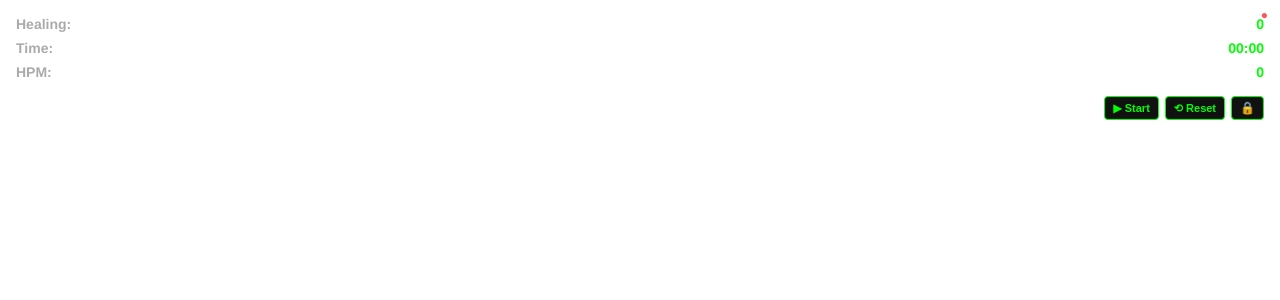
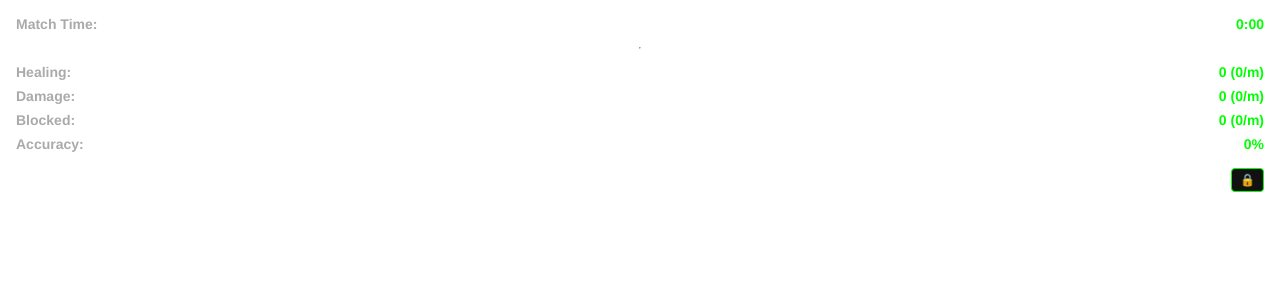
Before and after one commit to engin0223/stats-tracker-marvel-rivals, a React (Vite) app: page / in a window 1280 px wide. Shown: the top 300 px of the page. Built offline with nearby package versions, Linux system fonts and the light colour scheme; no server answers.

Commit message:
refactor: migrate from Python OCR to native Overwolf GEP API and add per-minute stats

```diff
--- a/src/HealingOverlay.jsx
+++ b/src/HealingOverlay.jsx
@@ -1,117 +1,88 @@
-import React, { useState, useEffect, useRef } from 'react';
+import React, { useState, useEffect } from 'react';
 import './HealingOverlay.css';
 
-const BACKEND_URL = 'http://localhost:5000/api';
+export default function StatsOverlay() {
+  const [stats, setStats] = useState({
+    total_heal: 0,
+    damage_dealt: 0,
+    damage_block: 0,
+    accuracy: 0
+  });
 
-export default function HealingOverlay() {
-  const [healing, setHealing] = useState(0);
-  const [elapsedTime, setElapsedTime] = useState(0);
-  const [isTimerRunning, setIsTimerRunning] = useState(false);
+  const [matchTime, setMatchTime] = useState(0); // in seconds
+  const [isMatchActive, setIsMatchActive] = useState(false);
   const [isEditMode, setIsEditMode] = useState(false);
-  const [backendConnected, setBackendConnected] = useState(false);
 
-  const timerRef = useRef(null);
-  const fetchRef = useRef(null);
+  // Handle the Match Timer
+  useEffect(() => {
+    let interval = null;
+    if (isMatchActive) {
+      interval = setInterval(() => {
+        setMatchTime(prev => prev + 1);
+      }, 1000);
+    } else if (!isMatchActive && matchTime !== 0) {
+      clearInterval(interval);
+    }
+    return () => clearInterval(interval);
+  }, [isMatchActive, matchTime]);
 
-  // Fetch healing data from backend
-  // Inside your HealingOverlay.jsx / .tsx file:
-  const fetchHealingData = async () => {
-    try {
-      const response = await fetch(`${BACKEND_URL}/healing`);
-      if (response.ok) {
-        const data = await response.json();
-        setHealing(data.healing);
-        setElapsedTime(data.elapsed_time);
-        setIsTimerRunning(data.timer_running);
-        setIsEditMode(data.edit_mode); // <-- Syncs React UI lock icon when hotkey is hit!
-        setBackendConnected(true);
-      }
-    } catch (err) {
-      console.warn("Backend not available - is the Python service running?", err);
-      setBackendConnected(false);
-    }
-  };
+  // Handle Overwolf Messages
+  useEffect(() => {
+    if (typeof overwolf !== 'undefined') {
 
-  // Toggle timer via backend
-  const handleToggleTimer = async () => {
-    try {
-      const response = await fetch(`${BACKEND_URL}/timer/toggle`, { method: 'POST' });
-      if (response.ok) {
-        const data = await response.json();
-        setIsTimerRunning(data.status === 'running');
-        await fetchHealingData();
-      }
-    } catch (err) {
-      console.error("Error toggling timer:", err);
-    }
-  };
+      const handleMessage = (message) => {
 
-  // Reset stats via backend
-  const handleResetStats = async () => {
-    try {
-      const response = await fetch(`${BACKEND_URL}/stats/reset`, { method: 'POST' });
-      if (response.ok) {
-        await fetchHealingData();
-      }
-    } catch (err) {
-      console.error("Error resetting stats:", err);
-    }
-  };
+        // Handle Stat Updates
+        if (message.id === 'stats_update') {
+           const payload = message.content;
+           setStats(prev => ({
+             total_heal: payload.total_heal !== undefined ? payload.total_heal : prev.total_heal,
+             damage_dealt: payload.damage_dealt !== undefined ? payload.damage_dealt : prev.damage_dealt,
+             damage_block: payload.damage_block !== undefined ? payload.damage_block : prev.damage_block,
+             accuracy: payload.accuracy !== undefined ? payload.accuracy : prev.accuracy
+           }));
+        }
 
-  useEffect(() => {
-    // Initial data fetch
-    fetchHealingData();
+        // Handle Persistent Match State Info
+        if (message.id === 'match_state_update') {
+            const state = message.content;
+            if (state === 'in_progress' || state === 'active') {
+                setIsMatchActive(true);
+            } else if (state === 'ended' || state === 'inactive') {
+                setIsMatchActive(false);
+            }
+        }
 
-    // Setup Overwolf hotkeys if available
-    if (typeof overwolf !== 'undefined') {
+        // Handle Triggered Match Events
+        if (message.id === 'match_event') {
+            if (message.content === 'match_start') {
+                setStats({ total_heal: 0, damage_dealt: 0, damage_block: 0, accuracy: 0 });
+                setMatchTime(0);
+                setIsMatchActive(true);
+            } else if (message.content === 'match_end') {
+                setIsMatchActive(false);
+            }
+        }
+      };
+
+      overwolf.windows.onMessageReceived.addListener(handleMessage);
+
+      // Handle Overlay Move Toggle
       const handleHotkey = (hotkeyEvent) => {
-        if (hotkeyEvent.name === 'toggle_timer') {
-          handleToggleTimer();
-        } else if (hotkeyEvent.name === 'reset_stats') {
-          handleResetStats();
-        } else if (hotkeyEvent.name === 'toggle_edit') {
+        if (hotkeyEvent.name === 'toggle_edit') {
           setIsEditMode(prev => !prev);
         }
       };
 
       overwolf.settings.hotkeys.onPressed.addListener(handleHotkey);
+
       return () => {
+        overwolf.windows.onMessageReceived.removeListener(handleMessage);
         overwolf.settings.hotkeys.onPressed.removeListener(handleHotkey);
       };
     }
   }, []);
 
-  // Continuous polling for backend data
-  useEffect(() => {
-    fetchRef.current = setInterval(() => {
-      fetchHealingData();
-    }, 500); // Poll every 500ms for smooth updates
-
-    return () => clearInterval(fetchRef.current);
-  }, []);
-
-  // Clock progression loop (UI only, actual time comes from backend)
-  useEffect(() => {
-    if (isTimerRunning) {
-      timerRef.current = setInterval(() => {
-        setElapsedTime(prev => prev + 1);
-      }, 1000);
-    } else {
-      clearInterval(timerRef.current);
-    }
-    return () => clearInterval(timerRef.current);
-  }, [isTimerRunning]);
-
-  const minutes = elapsedTime / 60;
-  const hpm = minutes > 0 ? Math.round(healing / minutes) : 0;
-
-  const formatTime = (totalSeconds) => {
-    const mins = Math.floor(totalSeconds / 60);
-    const secs = totalSeconds % 60;
-    return `${mins.toString().padStart(2, '0')}:${secs.toString().padStart(2, '0')}`;
-  };
-
-  // Replaces Tkinter manual drag offset mathematics completely
   const handleWindowDrag = () => {
     if (typeof overwolf === 'undefined') return;
     overwolf.windows.getCurrentWindow((result) => {
@@ -121,56 +92,62 @@ export default function HealingOverlay() {
     });
   };
 
+  // Helper functions for display
+  const formatTime = (totalSeconds) => {
+    const m = Math.floor(totalSeconds / 60);
+    const s = totalSeconds % 60;
+    return `${m}:${s < 10 ? '0' : ''}${s}`;
+  };
+
+  const getPerMin = (value) => {
+    if (matchTime === 0 || value === 0) return 0;
+    const minutes = matchTime / 60;
+    return Math.round(value / minutes);
+  };
+
   return (
     <div
       className={`tracker-container ${isEditMode ? 'unlocked' : ''}`}
       onMouseDown={handleWindowDrag}
     >
-      <div className="backend-status">
-        {backendConnected ? (
-          <span className="status-indicator" title="Backend connected">●</span>
-        ) : (
-          <span className="status-indicator error" title="Backend not running">●</span>
-        )}
+      <div className="stat-row timer-row">
+        <span className="label">Match Time:</span>
+        <span className="value">{formatTime(matchTime)}</span>
+      </div>
+      <hr className="divider" />
+
+      <div className="stat-row">
+        <span className="label">Healing:</span>
+        <span className="value">
+          {stats.total_heal} <span className="per-min">({getPerMin(stats.total_heal)}/m)</span>
+        </span>
       </div>
 
       <div className="stat-row">
-        <span className="label">Healing:</span>
-        <span className="value">{healing.toLocaleString()}</span>
+        <span className="label">Damage:</span>
+        <span className="value">
+          {stats.damage_dealt} <span className="per-min">({getPerMin(stats.damage_dealt)}/m)</span>
+        </span>
       </div>
+
       <div className="stat-row">
-        <span className="label">Time:</span>
-        <span className="value">{formatTime(elapsedTime)}</span>
+        <span className="label">Blocked:</span>
+        <span className="value">
+          {stats.damage_block} <span className="per-min">({getPerMin(stats.damage_block)}/m)</span>
+        </span>
       </div>
+
       <div className="stat-row">
-        <span className="label">HPM:</span>
-        <span className="value">{hpm.toLocaleString()}</span>
+        <span className="label">Accuracy:</span>
+        <span className="value">{stats.accuracy}%</span>
       </div>
 
       <div className="button-group">
         <button
-          className="control-button"
-          onMouseDown={(e) => e.stopPropagation()}
-          onClick={handleToggleTimer}
-          title="Alt+Plus or click to toggle timer"
-        >
-          {isTimerRunning ? "⏸ Pause" : "▶ Start"}
-        </button>
-
-        <button
-          className="control-button"
-          onMouseDown={(e) => e.stopPropagation()}
-          onClick={handleResetStats}
-          title="Alt+Minus or click to reset"
-        >
-          ⟲ Reset
-        </button>
-
-        <button
           className="lock-toggle"
           onMouseDown={(e) => e.stopPropagation()}
           onClick={() => setIsEditMode(!isEditMode)}
-          title="Alt+8 or click to toggle"
+          title="Shift+8 or click to toggle move"
         >
           {isEditMode ? "🔓" : "🔒"}
         </button>
--- a/vite.config.js
+++ b/vite.config.js
@@ -13,6 +13,8 @@ export default defineConfig({
         mkdirSync('dist', { recursive: true })
         copyFileSync('manifest.json', 'dist/manifest.json')
         copyFileSync('background.js', 'dist/background.js')
+        copyFileSync('background.html', 'dist/background.html')
+        copyFileSync('background.js', 'dist/background.js')
       }
     }
   ],
```
Also changed, not shown: background.html (added, +11 -0 lines), background.js (+92 -31 lines), manifest.json, public/manifest.json, 1 other file (tests, documents, lock files or other folders).
